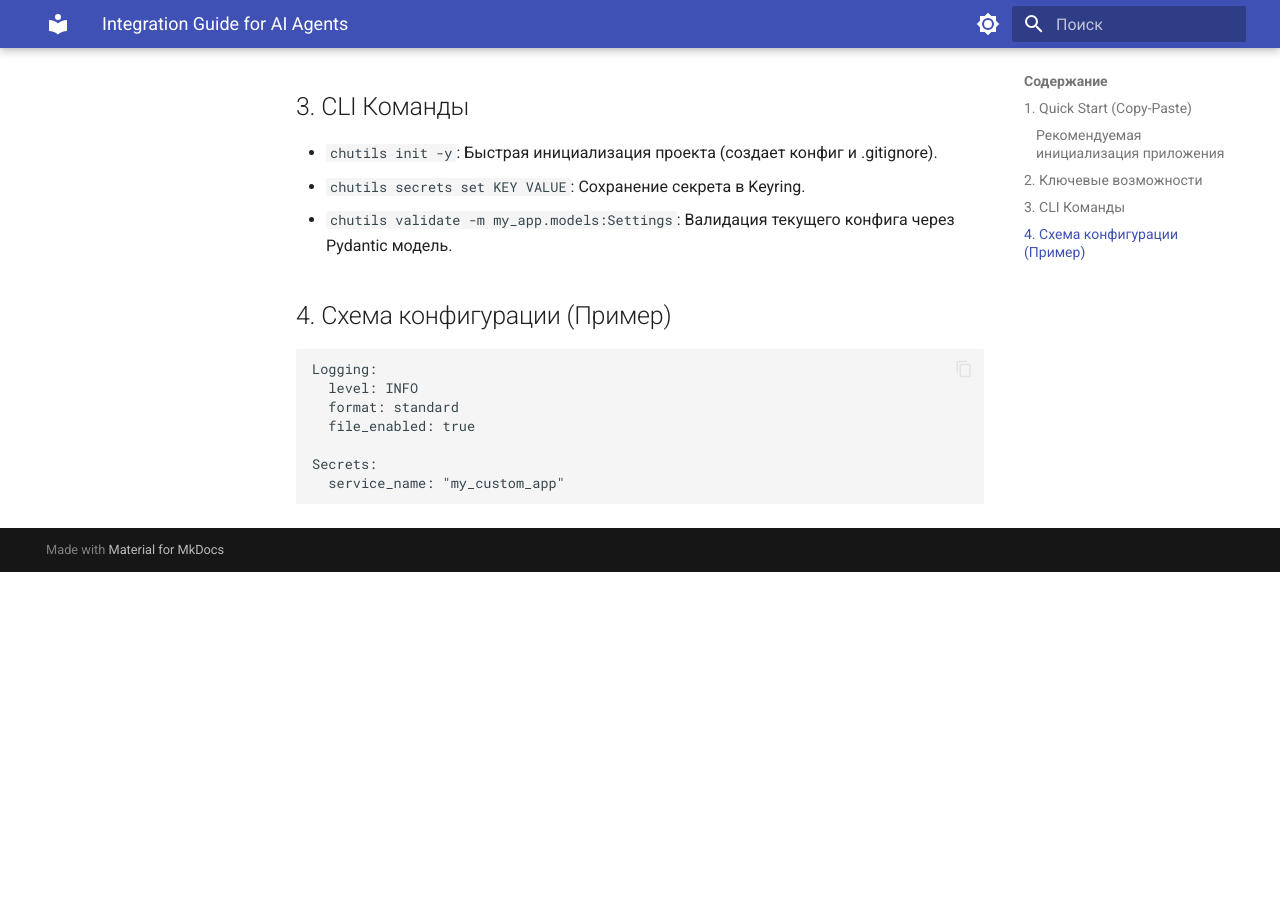
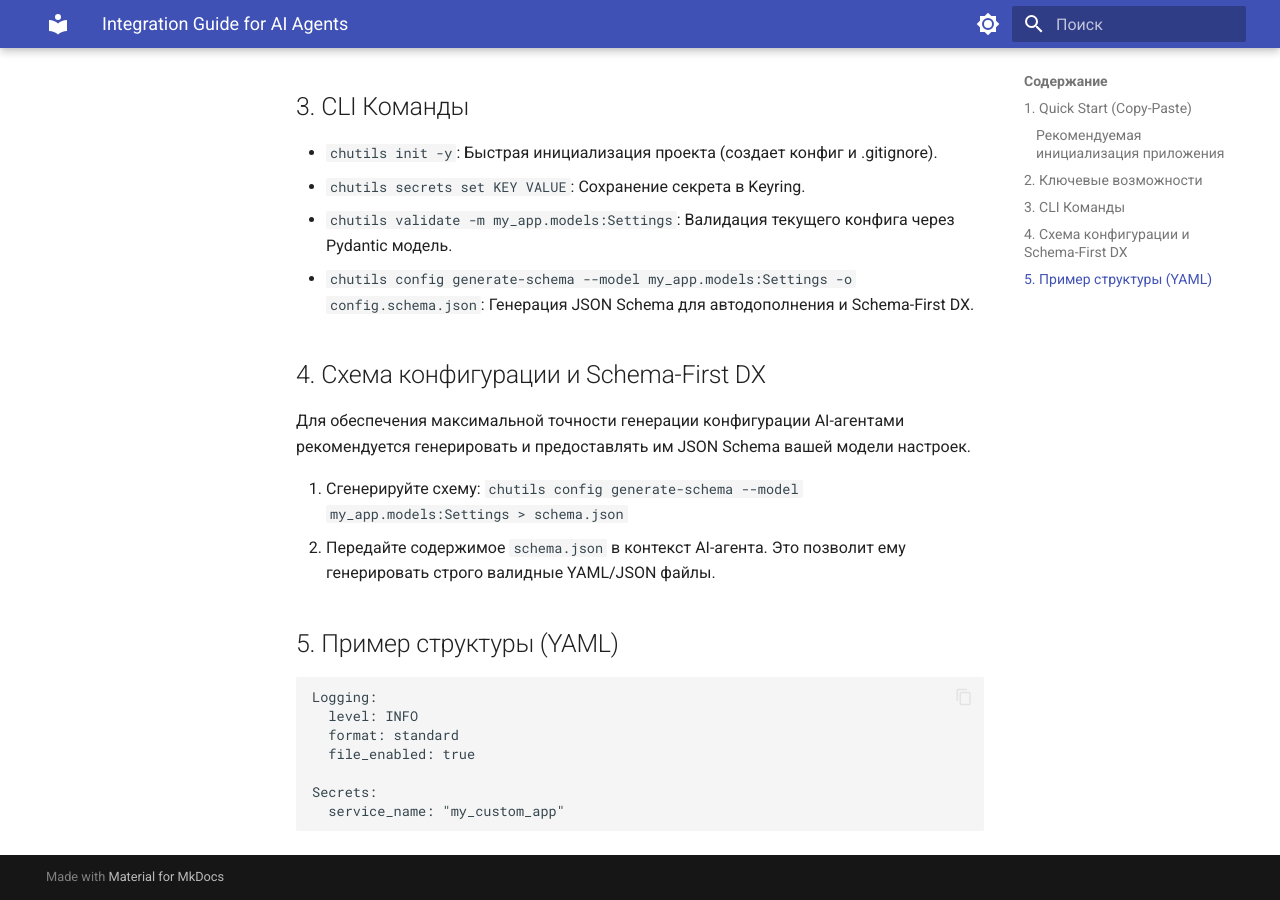
Before and after one commit to Chu4hel/chutils, an MkDocs documentation site: the page built from docs/INTEGRATION_AI.md, in a window 1280 px wide and 900 px high, scrolled down 952 px. Built offline with MkDocs 1.6.1 and Material for MkDocs 9.7.7, drawn with Linux system fonts in a browser that asks for light colours; before the commit the page ends 1524 px from its top, so only the background shows below that.

Commit message:
docs(conductor): Synchronize docs for track 'Генерация JSON Schema для конфигурации (DX)'

````diff
--- a/docs/INTEGRATION_AI.md
+++ b/docs/INTEGRATION_AI.md
@@ -37,8 +37,19 @@ with bind_context(request_id="unique-uuid"):
 - `chutils init -y`: Быстрая инициализация проекта (создает конфиг и .gitignore).
 - `chutils secrets set KEY VALUE`: Сохранение секрета в Keyring.
 - `chutils validate -m my_app.models:Settings`: Валидация текущего конфига через Pydantic модель.
+- `chutils config generate-schema --model my_app.models:Settings -o config.schema.json`: Генерация JSON Schema для
+  автодополнения и Schema-First DX.
 
-## 4. Схема конфигурации (Пример)
+## 4. Схема конфигурации и Schema-First DX
+
+Для обеспечения максимальной точности генерации конфигурации AI-агентами рекомендуется генерировать и предоставлять им
+JSON Schema вашей модели настроек.
+
+1. Сгенерируйте схему: `chutils config generate-schema --model my_app.models:Settings > schema.json`
+2. Передайте содержимое `schema.json` в контекст AI-агента. Это позволит ему генерировать строго валидные YAML/JSON
+   файлы.
+
+## 5. Пример структуры (YAML)
 
 ```yaml
 Logging:
````
Also changed, not shown: docs/api.md (+2 -0 lines), docs/recipes.md (+25 -0 lines).
